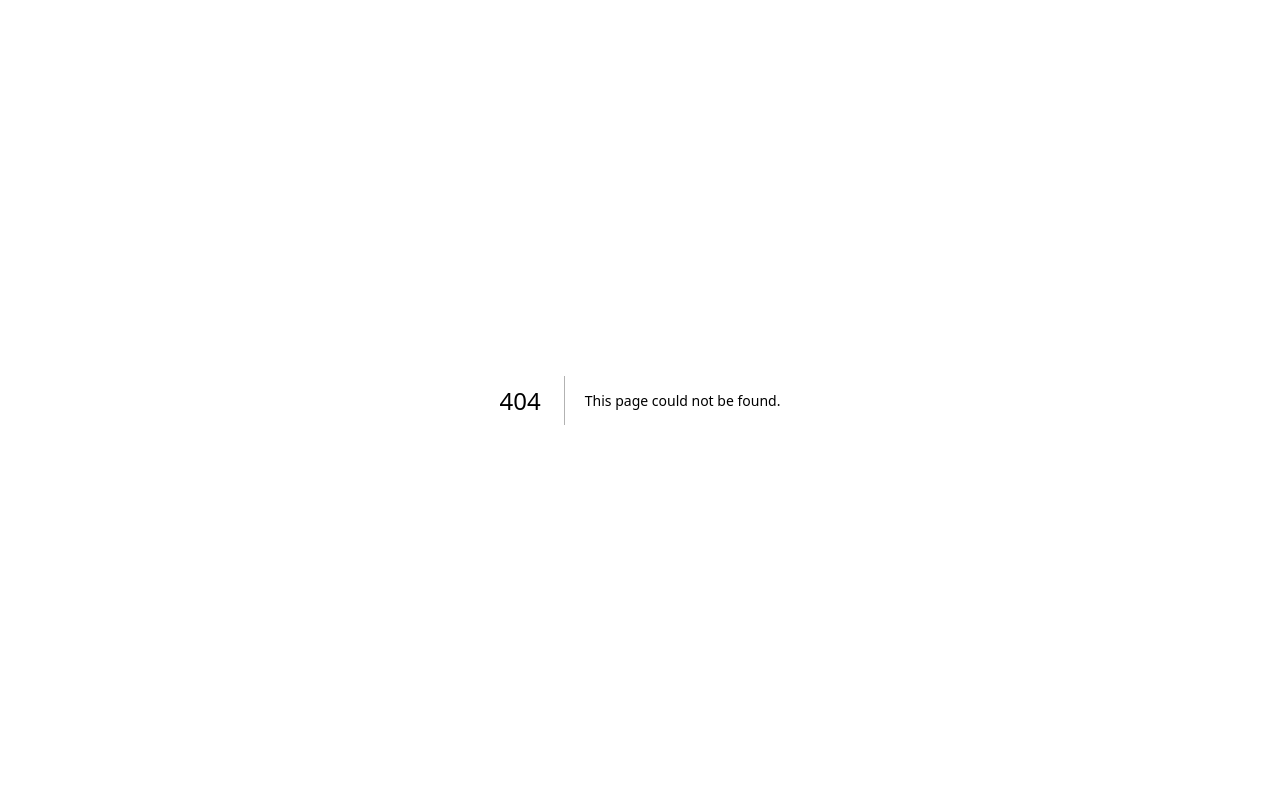
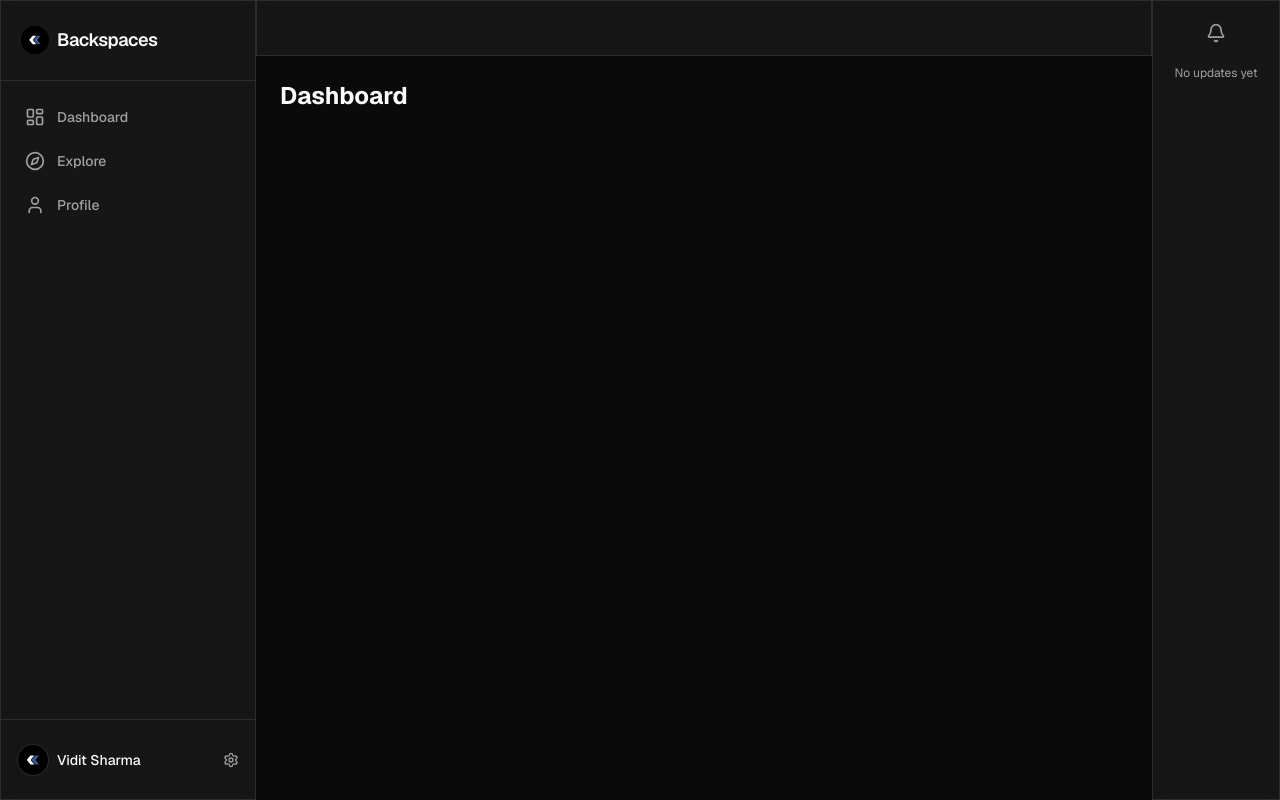
Before and after one commit to Backspaces-devs/backspaces, a Next.js app in the folder frontend/: page /dashboard in a window 1280 px wide. Before the commit this address had no page. Built offline with nearby package versions, Linux system fonts and the light colour scheme.

Commit message:
add shell

```diff
--- a/frontend/src/app/(landing)/page.tsx
+++ b/frontend/src/app/(landing)/page.tsx
@@ -1,5 +1,6 @@
 import { BackgroundBeams } from "@/components/ui/BackgroundBeams";
 import { ContainerTextFlip } from "@/components/ui/ContainerTextFlip";
+import Link  from "next/link";
 import Image from "next/image";
 
 export default function Home() {
@@ -10,9 +11,12 @@ export default function Home() {
       <main className="relative z-10 flex flex-1 w-full max-w-3xl flex-col items-center justify-center py-32 px-16">
         <div className="flex flex-col items-center justify-center w-full">
           <ContainerTextFlip words={["BACKSPACES", "REVOLUTION"]} />
-          <button className="shadow-[inset_0_0_0_2px_#616467] text-black text-xs my-5 px-4 py-2 rounded-full tracking-widest uppercase font-bold bg-transparent hover:bg-[#616467] hover:text-white dark:text-neutral-200 transition duration-200">
+          <Link
+            href="/dashboard"
+            className="shadow-[inset_0_0_0_2px_#616467] text-black text-xs my-5 px-4 py-2 rounded-full tracking-widest uppercase font-bold bg-transparent hover:bg-[#616467] hover:text-white dark:text-neutral-200 transition duration-200 inline-block"
+          >
             Dig In
-          </button>
+          </Link>
         </div>
       </main>
     </div>
--- /dev/null
+++ b/frontend/src/app/(shell)/dashboard/page.tsx
@@ -0,0 +1,8 @@
+export default function DashboardPage() {
+  return (
+    <div>
+      <h1 className="text-2xl font-bold">Dashboard</h1>
+      {/* your dashboard content here */}
+    </div>
+  );
+}
--- /dev/null
+++ b/frontend/src/app/(shell)/layout.tsx
@@ -0,0 +1,5 @@
+import { DashboardShell } from "@/components/shell/DashboardShell";
+
+export default function ShellLayout({ children }: { children: React.ReactNode }) {
+  return <DashboardShell>{children}</DashboardShell>;
+}
--- /dev/null
+++ b/frontend/src/components/shell/DashboardShell.tsx
@@ -0,0 +1,188 @@
+// src/components/sections/DashboardShell.tsx
+"use client";
+
+import React, { useState } from "react";
+import Link from "next/link";
+import Image from "next/image";
+import { Menu, X, Bell, Settings, LayoutDashboard, Compass, User } from "lucide-react";
+import { cn } from "@/lib/utils";
+
+interface NavItem {
+  label: string;
+  href: string;
+  icon: React.ReactNode;
+}
+
+interface DashboardShellProps {
+  children: React.ReactNode;
+  navItems?: NavItem[];
+  companyName?: string;
+  userName?: string;
+  userAvatar?: string;
+  topBarContent?: React.ReactNode;
+  rightPanel?: React.ReactNode;
+}
+
+const defaultNavItems: NavItem[] = [
+  { label: "Dashboard", href: "/dashboard", icon: <LayoutDashboard className="size-5" /> },
+  { label: "Explore", href: "/dashboard/explore", icon: <Compass className="size-5" /> },
+  { label: "Profile", href: "/dashboard/profile", icon: <User className="size-5" /> },
+];
+
+export function DashboardShell({
+  children,
+  navItems = defaultNavItems,
+  companyName = "Backspaces",
+  userName = "Vidit Sharma",
+  userAvatar = "/logo.svg",
+  topBarContent,
+  rightPanel,
+}: DashboardShellProps) {
+  const [mobileOpen, setMobileOpen] = useState(false);
+
+  const glass =
+    "bg-white/5 backdrop-blur-md border border-white/10 dark:bg-white/5 dark:border-white/10 light:bg-black/5 light:border-black/10";
+
+  return (
+    <div className="flex h-screen w-full overflow-hidden bg-background text-foreground">
+      {/* LEFT SIDEBAR - 20% */}
+      <aside
+        className={cn(
+          "hidden lg:flex lg:w-[20%] flex-col h-full shrink-0",
+          glass,
+          "border-r"
+        )}
+      >
+        {/* Top 10% - company name */}
+        <div className="h-[10%] min-h-[64px] flex items-center px-5 border-b border-white/10">
+          <Link href="/" className="flex items-center gap-2">
+            <Image src="/logo.svg" alt={companyName} width={28} height={28} className="rounded-full" />
+            <span className="font-semibold text-lg tracking-tight">{companyName}</span>
+          </Link>
+        </div>
+
+        {/* Middle 80% - nav links */}
+        <nav className="flex-1 overflow-y-auto py-4 px-3 space-y-1">
+          {navItems.map((item) => (
+            <Link
+              key={item.href}
+              href={item.href}
+              className="flex items-center gap-3 px-3 py-2.5 rounded-xl text-sm font-medium text-muted-foreground hover:text-foreground hover:bg-white/10 transition-colors"
+            >
+              {item.icon}
+              {item.label}
+            </Link>
+          ))}
+        </nav>
+
+        {/* Bottom 10% - user profile */}
+        <div className="h-[10%] min-h-[64px] flex items-center justify-between px-4 border-t border-white/10">
+          <div className="flex items-center gap-2 min-w-0">
+            <Image
+              src={userAvatar}
+              alt={userName}
+              width={32}
+              height={32}
+              className="rounded-full border border-white/10 object-cover shrink-0"
+            />
+            <span className="text-sm font-medium truncate">{userName}</span>
+          </div>
+          <Link href="/dashboard/settings" aria-label="Settings">
+            <Settings className="size-4 text-muted-foreground hover:text-foreground transition-colors" />
+          </Link>
+        </div>
+      </aside>
+
+      {/* MOBILE SIDEBAR DRAWER */}
+      {mobileOpen && (
+        <div className="fixed inset-0 z-50 lg:hidden">
+          <div
+            className="absolute inset-0 bg-black/60"
+            onClick={() => setMobileOpen(false)}
+          />
+          <aside className={cn("absolute left-0 top-0 h-full w-[75%] max-w-xs flex flex-col", glass)}>
+            <div className="h-16 flex items-center justify-between px-5 border-b border-white/10">
+              <span className="font-semibold text-lg">{companyName}</span>
+              <button onClick={() => setMobileOpen(false)} aria-label="Close menu">
+                <X className="size-5" />
+              </button>
+            </div>
+            <nav className="flex-1 overflow-y-auto py-4 px-3 space-y-1">
+              {navItems.map((item) => (
+                <Link
+                  key={item.href}
+                  href={item.href}
+                  onClick={() => setMobileOpen(false)}
+                  className="flex items-center gap-3 px-3 py-2.5 rounded-xl text-sm font-medium text-muted-foreground hover:text-foreground hover:bg-white/10 transition-colors"
+                >
+                  {item.icon}
+                  {item.label}
+                </Link>
+              ))}
+            </nav>
+            <div className="flex items-center justify-between px-4 py-4 border-t border-white/10">
+              <div className="flex items-center gap-2 min-w-0">
+                <Image
+                  src={userAvatar}
+                  alt={userName}
+                  width={32}
+                  height={32}
+                  className="rounded-full border border-white/10 object-cover shrink-0"
+                />
+                <span className="text-sm font-medium truncate">{userName}</span>
+              </div>
+              <Link href="/dashboard/settings" aria-label="Settings">
+                <Settings className="size-4 text-muted-foreground" />
+              </Link>
+            </div>
+          </aside>
+        </div>
+      )}
+
+      {/* MAIN SECTION - 70% */}
+      <main className="flex-1 lg:w-[70%] h-full flex flex-col overflow-hidden">
+        {/* Top navbar inside main */}
+        <div
+          className={cn(
+            "h-14 shrink-0 flex items-center justify-between px-4 border-b border-white/10",
+            glass
+          )}
+        >
+          <button
+            className="lg:hidden"
+            onClick={() => setMobileOpen(true)}
+            aria-label="Open menu"
+          >
+            <Menu className="size-5" />
+          </button>
+          <div className="flex-1 flex items-center">{topBarContent}</div>
+          <Link href="/dashboard/notifications" className="lg:hidden" aria-label="Notifications">
+            <Bell className="size-5 text-muted-foreground" />
+          </Link>
+        </div>
+
+        {/* Variable main content */}
+        <div className="flex-1 overflow-y-auto p-4 sm:p-6">{children}</div>
+      </main>
+
+      {/* RIGHT SECTION - 10% */}
+      <aside
+        className={cn(
+          "hidden xl:flex xl:w-[10%] h-full flex-col shrink-0 border-l overflow-y-auto p-3 gap-3",
+          glass
+        )}
+      >
+        <div className="flex items-center justify-center h-10 shrink-0">
+          <Bell className="size-5 text-muted-foreground" />
+        </div>
+        <div className="flex-1 overflow-y-auto space-y-3">
+          {rightPanel ?? (
+            <p className="text-xs text-muted-foreground text-center px-1">
+              No updates yet
+            </p>
+          )}
+        </div>
+      </aside>
+    </div>
+  );
+}
```
